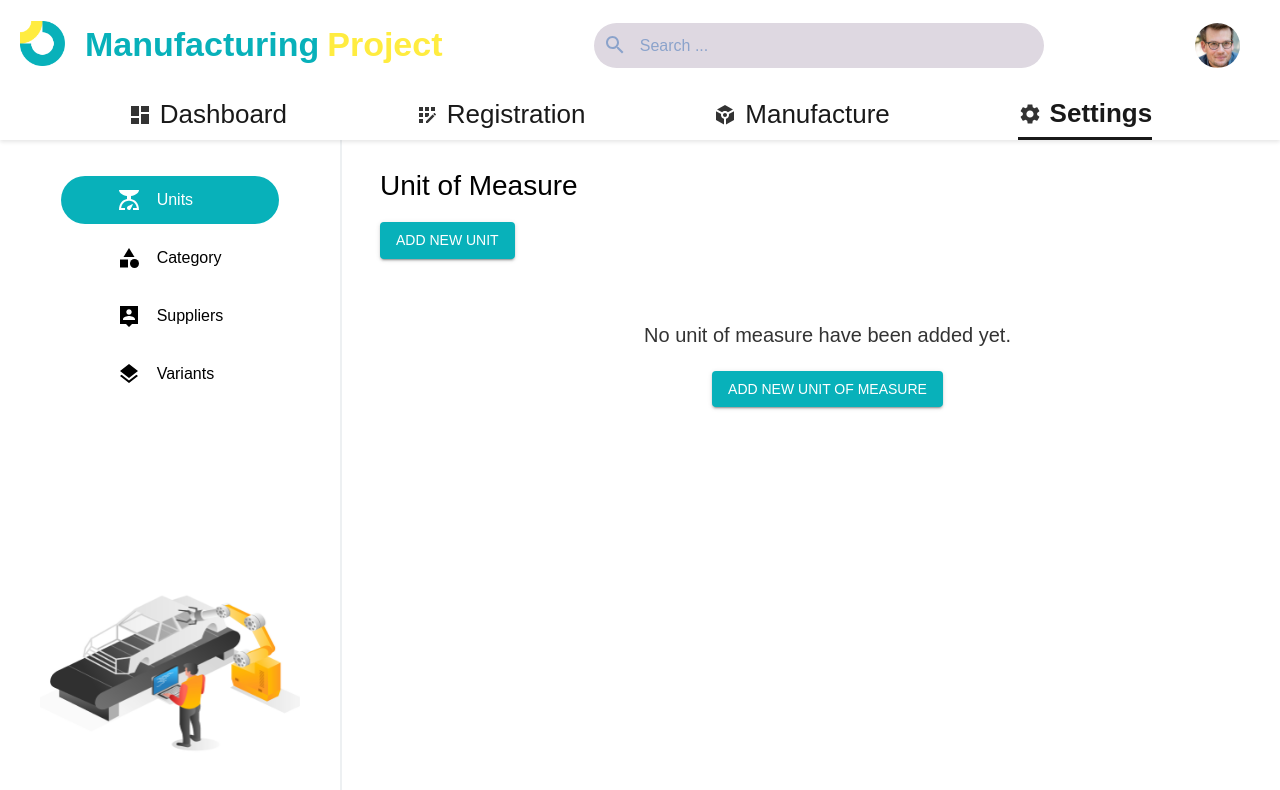
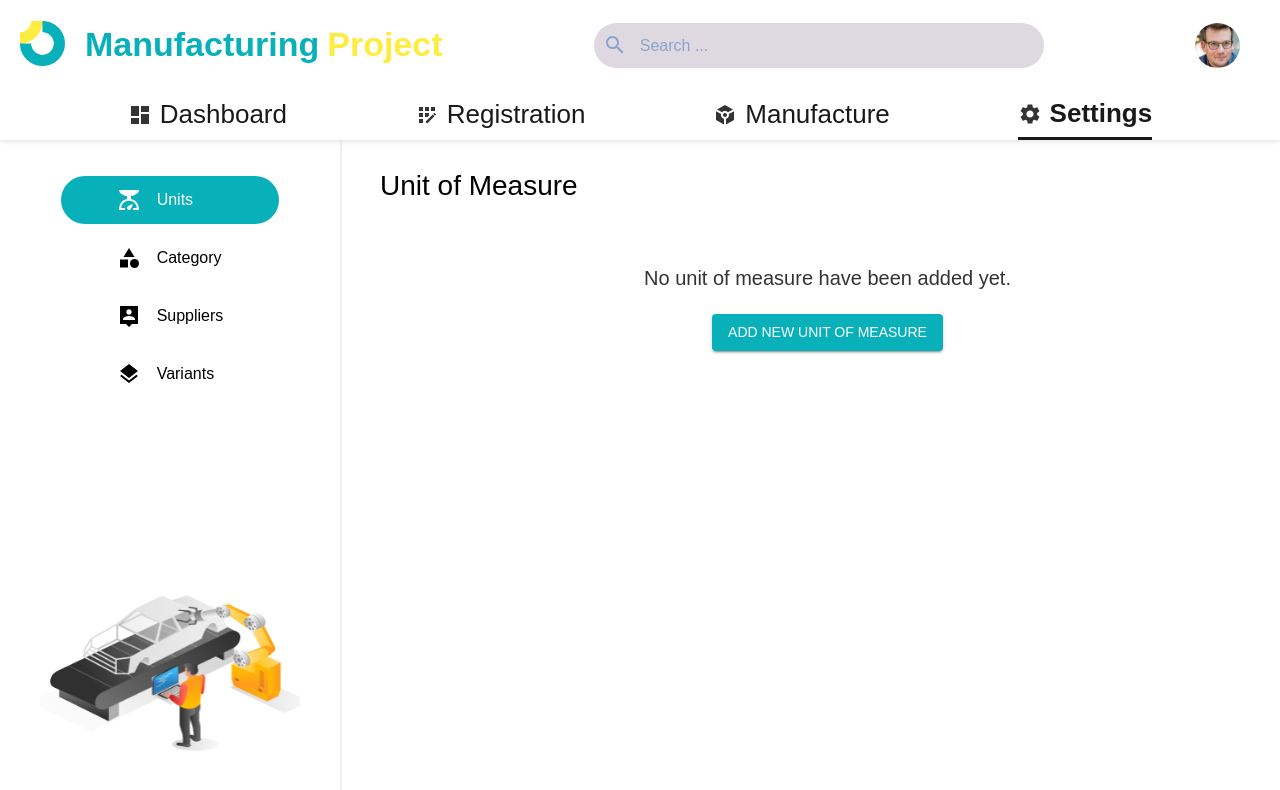
Before and after one commit to Manufacturing-Project/frontend, a React (Create React App) app: page /setting/unit in a window 1280 px wide. Shown: the top 790 px of the page. Built offline with nearby package versions, Linux system fonts and the light colour scheme; no server answers.

Commit message:
fixed empty item box button issue

```diff
--- a/src/components/organism/setting/Setting.tsx
+++ b/src/components/organism/setting/Setting.tsx
@@ -91,7 +91,8 @@ const Setting: React.FC<CommonItemPageProps> = ({ title, buttonName , items, cre
             {title}
           </Typography>
 
-          <Button
+          {items.length > 0 && (
+            <Button
             variant="contained"
             onClick={handleAddClick}
             sx={{
@@ -102,6 +103,7 @@ const Setting: React.FC<CommonItemPageProps> = ({ title, buttonName , items, cre
           >
             Add New {buttonName}
           </Button>
+          )}
         </Box>
 
         <Box sx={{ paddingLeft: '80px', paddingTop: '20px' }}>
```
